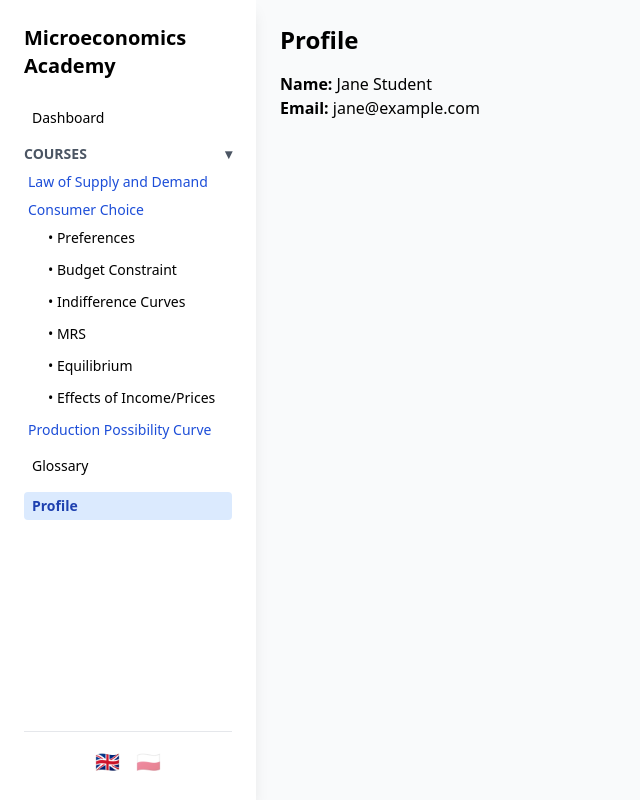
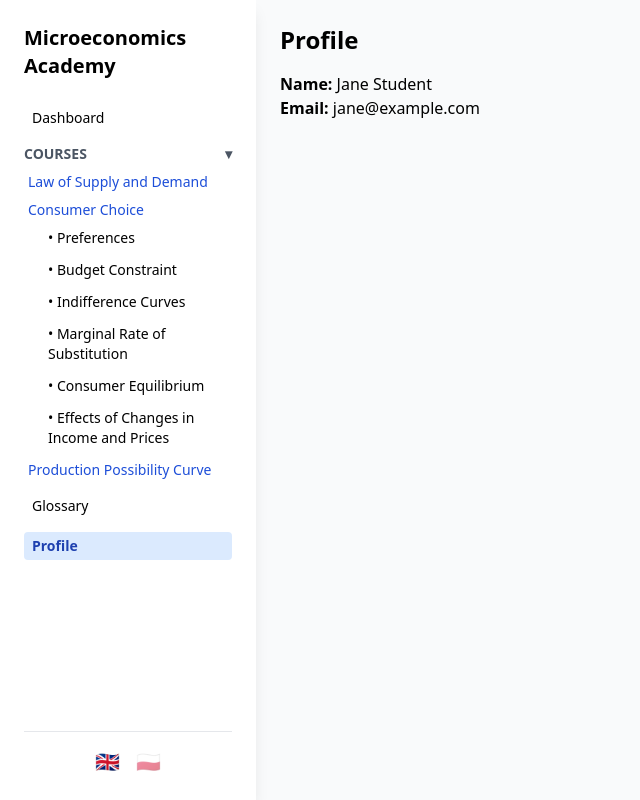
Before and after one commit to siedlmi/microeconomics-app, a React (Create React App) app: page /profile in a window 1280 px wide. Both pictures are taken after a click on the button "Consumer Choice". Shown: the top 800 px of the page, without its empty margins (0-640 px from the left). Built offline with nearby package versions, Linux system fonts and the light colour scheme.

Commit message:
automatic new lessons in sidebar

```diff
--- a/src/components/Sidebar.tsx
+++ b/src/components/Sidebar.tsx
@@ -2,11 +2,46 @@ import { useLang } from '../i18n';
 import { useState, useEffect, createContext, useContext } from 'react';
 import { NavLink, useLocation } from 'react-router-dom';
 import { motion, AnimatePresence } from 'framer-motion';
+import lawMetadata from '../courses/law/metadata';
+import consumerMetadata from '../courses/consumer/metadata';
+import ppcMetadata from '../courses/ppc/metadata';
 
 export const SidebarContext = createContext<{
   isOpen: boolean;
   isMobile: boolean;
 }>({ isOpen: true, isMobile: false });
+
+interface CourseMetadata {
+  id: string;
+  content: {
+    lessons: Array<{
+      title: string;
+    }>;
+  };
+}
+
+const courseMetadata: Record<string, CourseMetadata> = {
+  law: lawMetadata,
+  consumer: consumerMetadata,
+  ppc: ppcMetadata,
+};
+
+const generateLessonLinks = (courseId: string, basePath: string) => {
+  const metadata = courseMetadata[courseId];
+  if (!metadata) return null;
+
+  return metadata.content.lessons.map((lesson, index) => (
+    <NavLink
+      key={`${courseId}-lesson-${index + 1}`}
+      to={`/courses/${basePath}/lesson-${index + 1}`}
+      className={({ isActive }) =>
+        `block px-2 py-1 rounded ${isActive ? 'bg-blue-100 text-blue-800 font-semibold' : 'hover:bg-gray-100'}`
+      }
+    >
+      • {lesson.title}
+    </NavLink>
+  ));
+};
 
 export default function Sidebar({ completed }: { completed: any }) {
   const { t, switchLanguage, lang } = useLang();
@@ -34,9 +69,6 @@ export default function Sidebar({ completed }: { completed: any }) {
       setIsOpen(false);
     }
   }, [location, isMobile]);
-
-  const linkClass = ({ isActive }: { isActive: boolean }) =>
-    `block px-2 py-1 rounded ${isActive ? 'bg-blue-100 text-blue-800 font-semibold' : 'hover:bg-gray-100'}`;
 
   const sidebarVariants = {
     open: { x: 0, opacity: 1 },
@@ -81,7 +113,9 @@ export default function Sidebar({ completed }: { completed: any }) {
           <h2 className="text-xl font-bold mb-6">Microeconomics Academy</h2>
 
           <nav className="flex flex-col gap-3 text-sm">
-            <NavLink to="/" className={linkClass}>{t.dashboard}</NavLink>
+            <NavLink to="/" className={({ isActive }) =>
+              `block px-2 py-1 rounded ${isActive ? 'bg-blue-100 text-blue-800 font-semibold' : 'hover:bg-gray-100'}`
+            }>{t.dashboard}</NavLink>
 
             <div>
               <div
@@ -102,10 +136,7 @@ export default function Sidebar({ completed }: { completed: any }) {
                     </button>
                     {openCourse === 'law' && (
                       <div className="ml-3 mt-1 space-y-1">
-                        <NavLink to="/courses/law-of-supply-and-demand/lesson-1" className={linkClass}>• Lesson 1</NavLink>
-                        <NavLink to="/courses/law-of-supply-and-demand/lesson-2" className={linkClass}>• Lesson 2</NavLink>
-                        <NavLink to="/courses/law-of-supply-and-demand/lesson-3" className={linkClass}>• Lesson 3</NavLink>
-                        <NavLink to="/courses/law-of-supply-and-demand/lesson-4" className={linkClass}>• Supply Elasticity</NavLink>
+                        {generateLessonLinks('law', 'law-of-supply-and-demand')}
                       </div>
                     )}
                   </div>
@@ -119,12 +150,7 @@ export default function Sidebar({ completed }: { completed: any }) {
                     </button>
                     {openCourse === 'consumer' && (
                       <div className="ml-3 mt-1 space-y-1">
-                        <NavLink to="/courses/consumer-choice/lesson-1" className={linkClass}>• Preferences</NavLink>
-                        <NavLink to="/courses/consumer-choice/lesson-2" className={linkClass}>• Budget Constraint</NavLink>
-                        <NavLink to="/courses/consumer-choice/lesson-3" className={linkClass}>• Indifference Curves</NavLink>
-                        <NavLink to="/courses/consumer-choice/lesson-4" className={linkClass}>• MRS</NavLink>
-                        <NavLink to="/courses/consumer-choice/lesson-5" className={linkClass}>• Equilibrium</NavLink>
-                        <NavLink to="/courses/consumer-choice/lesson-6" className={linkClass}>• Effects of Income/Prices</NavLink>
+                        {generateLessonLinks('consumer', 'consumer-choice')}
                       </div>
                     )}
                   </div>
@@ -138,11 +164,7 @@ export default function Sidebar({ completed }: { completed: any }) {
                     </button>
                     {openCourse === 'ppc' && (
                       <div className="ml-3 mt-1 space-y-1">
-                        <NavLink to="/courses/ppc/1" className={linkClass}>• Introduction to PPC</NavLink>
-                        <NavLink to="/courses/ppc/2" className={linkClass}>• Opportunity Cost</NavLink>
-                        <NavLink to="/courses/ppc/3" className={linkClass}>• Efficiency</NavLink>
-                        <NavLink to="/courses/ppc/4" className={linkClass}>• Economic Growth</NavLink>
-                        <NavLink to="/courses/ppc/quiz" className={linkClass}>• Quiz</NavLink>
+                        {generateLessonLinks('ppc', 'ppc')}
                       </div>
                     )}
                   </div>
@@ -150,8 +172,12 @@ export default function Sidebar({ completed }: { completed: any }) {
               )}
             </div>
 
-            <NavLink to="/glossary" className={linkClass}>{t.glossary}</NavLink>
-            <NavLink to="/profile" className={linkClass}>{t.profile}</NavLink>
+            <NavLink to="/glossary" className={({ isActive }) =>
+              `block px-2 py-1 rounded ${isActive ? 'bg-blue-100 text-blue-800 font-semibold' : 'hover:bg-gray-100'}`
+            }>{t.glossary}</NavLink>
+            <NavLink to="/profile" className={({ isActive }) =>
+              `block px-2 py-1 rounded ${isActive ? 'bg-blue-100 text-blue-800 font-semibold' : 'hover:bg-gray-100'}`
+            }>{t.profile}</NavLink>
           </nav>
         </div>
 
```
